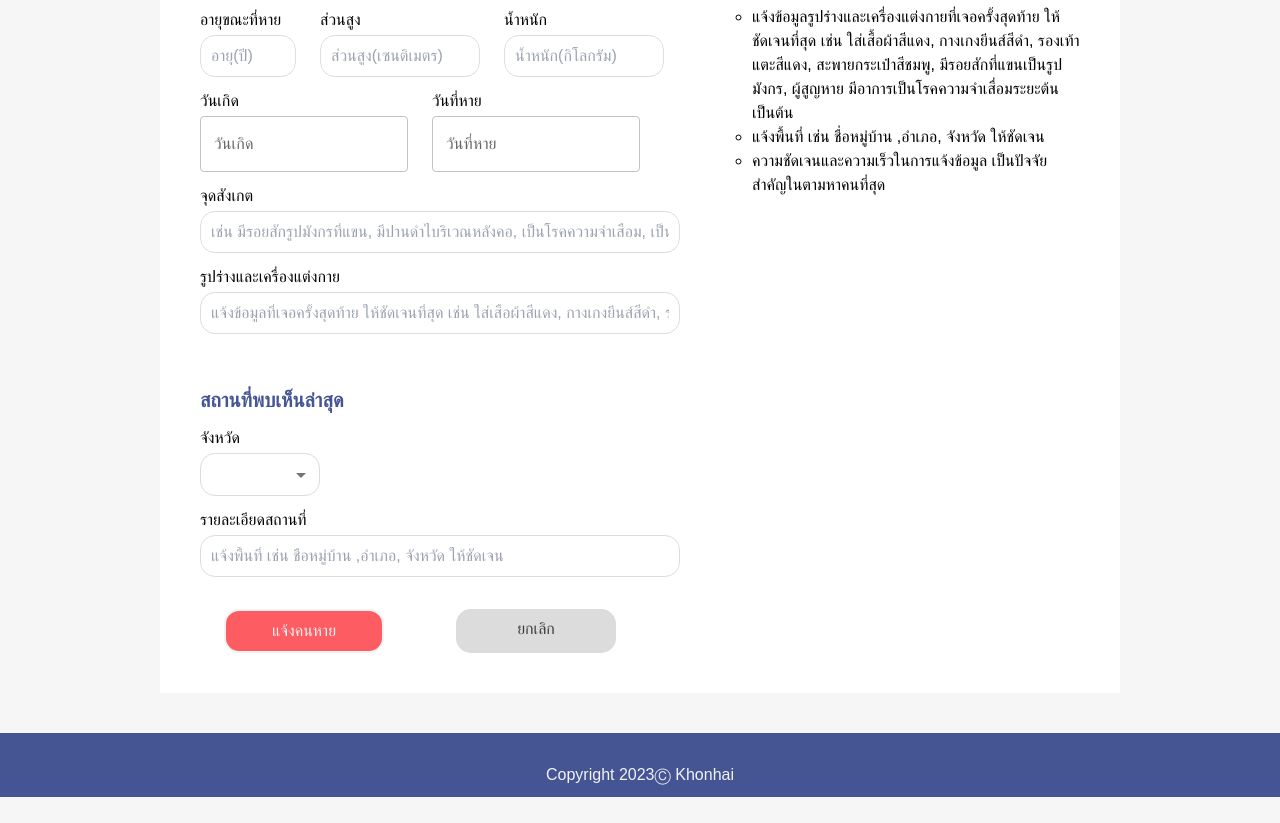
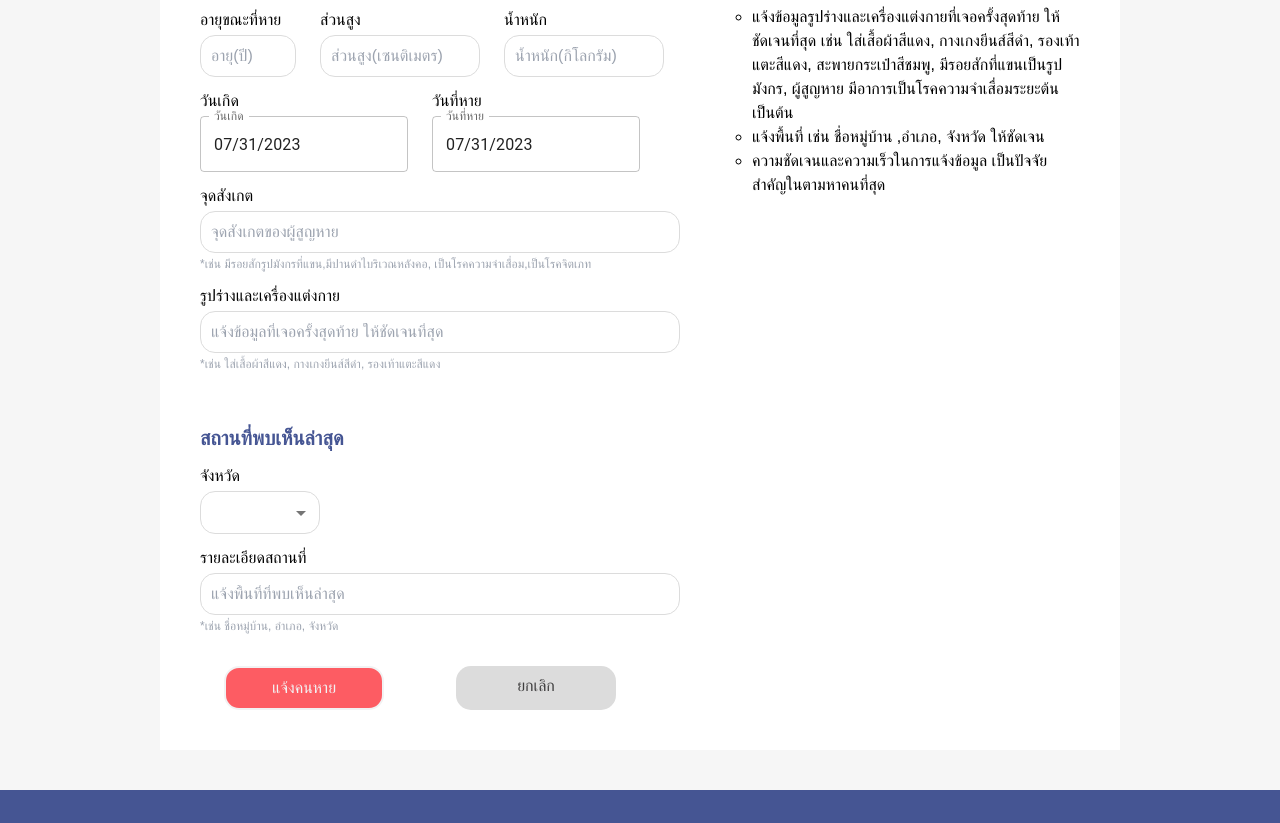
Before and after one commit to missing-people-cleverse/khonhai-fe, a React (Vite) app: page /createcontent in a window 1280 px wide. Shown: the part 499-1322 px from the top of the page. Before the commit the page ends 1296 px from the top, so only its background shows below. Built offline with nearby package versions, Linux system fonts and the light colour scheme; a web font is replaced by a local one.

Commit message:
Add help services page

```diff
--- /dev/null
+++ b/src/components/ServiceCard.tsx
@@ -0,0 +1,25 @@
+interface IService {
+  name: string;
+  link?: string;
+  phoneNumber: string;
+}
+
+const ServiceCard = (props: IService) => {
+  return (
+    <>
+      <div className="w-[15rem] h-[7rem] flex flex-col rounded-[10px] bg-bg_light_grey border-b-[3px] border-b-bg_light_grey  hover:border-b-[3px] hover:border-b-primary">
+        <a
+          href={props.link}
+          className="text-black text-center text-xl not-italic font-semibold mt-5 underline underline-offset-2 decoration-1"
+        >
+          {props.name}
+        </a>
+        <p className="text-black text-center text-base not-italic font-normal mt-2">
+          {props.phoneNumber}
+        </p>
+      </div>
+    </>
+  );
+};
+
+export default ServiceCard;
--- a/src/context/AuthProvider.tsx
+++ b/src/context/AuthProvider.tsx
@@ -71,7 +71,6 @@ const AuthProvider = ({ children }: AuthProviderProps) => {
   };
 
   const logout: IAuthContext["logout"] = async () => {
-    // TODO: revise logout function to remove user token by using post/user/logout
     try {
       const res = await fetch(`${host}/user/logout`, {
         method: "POST",
--- /dev/null
+++ b/src/data/HelpServicesData.ts
@@ -0,0 +1,26 @@
+export const serviceList = [
+  {
+    name: "มูลนิธิกระจกเงา",
+    link: "http://web.backtohome.org/index.php?width=1470&height=956",
+    phoneNumber: "080-775-2673",
+  },
+  {
+    name: "สถาบันนิติวิทยาศาสตร์ (คพศ)",
+    link: "https://www.thaimissing.go.th/",
+    phoneNumber: "0-2142-3631",
+  },
+  {
+    name: "สำนักงานตำรวจแห่งชาติ ",
+    link: "https://www.royalthaipolice.go.th/",
+    phoneNumber: "1599",
+  },
+  {
+    name: "มูลนิธิเด็ก",
+    link: "https://www.ffc.or.th/",
+    phoneNumber: "02-814-1481, 097-213-0647",
+  },
+  {
+    name: "ศูนย์ประชาบดีรับแจ้งคนหาย",
+    phoneNumber: "1300",
+  },
+];
--- a/src/pages/CreateContent.tsx
+++ b/src/pages/CreateContent.tsx
@@ -9,20 +9,31 @@ import {
 } from "../data/SelectableData";
 import { DatePicker } from "@mui/x-date-pickers";
 import { NavLink } from "react-router-dom";
+import dayjs from "dayjs";
 
 const CreateContent = () => {
   const [contentInfo, setContentInfo] = useState({
     gender: "",
     nationality: "",
     province: "",
-    dateOfBirth: "",
     lastseenDate: "",
   });
 
-  function handleChange(event: { target: { name: string; value: string } }) {
+  const [dateOfBirth, setDateOfBirth] = useState(dayjs(Date.now()));
+  const [lastseenDate, setLastseenDate] = useState(dayjs(Date.now()));
+
+  const handleChange = (event: { target: { name: string; value: string } }) => {
     const value = event.target.value;
     setContentInfo({ ...contentInfo, [event.target.name]: value });
-  }
+  };
+
+  const handleChangeDob = (value: any) => {
+    setDateOfBirth(value);
+  };
+
+  const handleChangeLastseen = (value: any) => {
+    setLastseenDate(value);
+  };
 
   return (
     <>
@@ -130,31 +141,46 @@ const CreateContent = () => {
             <section className="flex flex-row gap-6">
               <div className="form-user">
                 <label>วันเกิด</label>
-                {/* Todo add value and onchange to Date picker */}
-                <DatePicker label="วันเกิด" />
+                {/* Todo styling date picker box  */}
+                <DatePicker
+                  label="วันเกิด"
+                  value={dateOfBirth}
+                  onChange={handleChangeDob}
+                />
               </div>
               <div className="form-user">
                 <label>วันที่หาย</label>
-                <DatePicker label="วันที่หาย" />
+                <DatePicker
+                  label="วันที่หาย"
+                  value={lastseenDate}
+                  onChange={handleChangeLastseen}
+                />
               </div>
             </section>
             <div className="form-user">
               <label>จุดสังเกต</label>
               <input
                 type="text"
-                placeholder="เช่น มีรอยสักรูปมังกรที่แขน, มีปานดำไบริเวณหลังคอ, เป็นโรคความจำเสื่อม, เป็นโรคจิตเภท"
+                placeholder="จุดสังเกตของผู้สูญหาย"
                 className="inputBox-user w-[30rem]"
                 required
               />
+              <p className="text-gray-400 text-xs">
+                *เช่น มีรอยสักรูปมังกรที่แขน,มีปานดำไบริเวณหลังคอ,
+                เป็นโรคความจำเสื่อม,เป็นโรคจิตเภท
+              </p>
             </div>
             <div className="form-user">
               <label>รูปร่างและเครื่องแต่งกาย</label>
               <input
                 type="text"
-                placeholder="แจ้งข้อมูลที่เจอครั้งสุดท้าย ให้ชัดเจนที่สุด เช่น ใส่เสื้อผ้าสีแดง, กางเกงยีนส์สีดำ, รองเท้าแตะสีแดง"
+                placeholder="แจ้งข้อมูลที่เจอครั้งสุดท้าย ให้ชัดเจนที่สุด"
                 className="inputBox-user w-[30rem]"
                 required
               />
+              <p className="text-gray-400 text-xs">
+                *เช่น ใส่เสื้อผ้าสีแดง, กางเกงยีนส์สีดำ, รองเท้าแตะสีแดง
+              </p>
             </div>
             <p className="text-primary font-semibold text-xl pt-10">
               สถานที่พบเห็นล่าสุด
@@ -180,10 +206,13 @@ const CreateContent = () => {
               <label>รายละเอียดสถานที่</label>
               <input
                 type="text"
-                placeholder="แจ้งพื้นที่ เช่น ชื่อหมู่บ้าน ,อำเภอ, จังหวัด ให้ชัดเจน"
+                placeholder="แจ้งพื้นที่ที่พบเห็นล่าสุด"
                 className="inputBox-user w-[30rem]"
                 required
               />
+              <p className="text-gray-400 text-xs">
+                *เช่น ชื่อหมู่บ้าน, อำเภอ, จังหวัด
+              </p>
             </div>
             <div className="flex flex-row gap-6 justify-around pt-5">
               <div className="btn-pink w-[10rem]">
--- a/src/pages/EditContent.tsx
+++ b/src/pages/EditContent.tsx
@@ -10,6 +10,7 @@ import {
 } from "../data/SelectableData";
 import { DatePicker } from "@mui/x-date-pickers";
 import { NavLink } from "react-router-dom";
+import dayjs from "dayjs";
 
 const EditContent = () => {
   const [contentInfo, setContentInfo] = useState({
@@ -17,17 +18,27 @@ const EditContent = () => {
     nationality: "",
     province: "",
     status: "",
-    dateOfBirth: "",
-    lastseenDate: "",
   });
 
-  function handleChange(event: { target: { name: string; value: string } }) {
+  const [dateOfBirth, setDateOfBirth] = useState(dayjs(Date.now()));
+  const [lastseenDate, setLastseenDate] = useState(dayjs(Date.now()));
+
+  const handleChange = (event: { target: { name: string; value: string } }) => {
     const value = event.target.value;
     setContentInfo({ ...contentInfo, [event.target.name]: value });
-  }
+  };
+
+  const handleChangeDob = (value: any) => {
+    setDateOfBirth(value);
+  };
+
+  const handleChangeLastseen = (value: any) => {
+    setLastseenDate(value);
+  };
+
   return (
     <>
-      <PageHeader name="แก้ไขข้อมูลคนหาย" />;
+      <PageHeader name="แก้ไขข้อมูลคนหาย" />
       <div className="bg-white w-[60rem] mx-auto mt-10 mb-10">
         <p className="text-primary font-semibold text-xl px-10 pt-10">
           ข้อมูลส่วนตัวคนหาย
@@ -131,31 +142,46 @@ const EditContent = () => {
             <section className="flex flex-row gap-6">
               <div className="form-user">
                 <label>วันเกิด</label>
-                {/* Todo add value and onchange to Date picker */}
-                <DatePicker label="วันเกิด" />
+                {/* Todo styling date picker box  */}
+                <DatePicker
+                  label="วันเกิด"
+                  value={dateOfBirth}
+                  onChange={handleChangeDob}
+                />
               </div>
               <div className="form-user">
                 <label>วันที่หาย</label>
-                <DatePicker label="วันที่หาย" />
+                <DatePicker
+                  label="วันที่หาย"
+                  value={lastseenDate}
+                  onChange={handleChangeLastseen}
+                />
               </div>
             </section>
             <div className="form-user">
               <label>จุดสังเกต</label>
               <input
                 type="text"
-                placeholder="เช่น มีรอยสักรูปมังกรที่แขน, มีปานดำไบริเวณหลังคอ, เป็นโรคความจำเสื่อม, เป็นโรคจิตเภท"
+                placeholder="จุดสังเกตของผู้สูญหาย"
                 className="inputBox-user w-[30rem]"
                 required
               />
+              <p className="text-gray-400 text-xs">
+                *เช่น มีรอยสักรูปมังกรที่แขน,มีปานดำไบริเวณหลังคอ,
+                เป็นโรคความจำเสื่อม,เป็นโรคจิตเภท
+              </p>
             </div>
             <div className="form-user">
               <label>รูปร่างและเครื่องแต่งกาย</label>
               <input
                 type="text"
-                placeholder="แจ้งข้อมูลที่เจอครั้งสุดท้าย ให้ชัดเจนที่สุด เช่น ใส่เสื้อผ้าสีแดง, กางเกงยีนส์สีดำ, รองเท้าแตะสีแดง"
+                placeholder="แจ้งข้อมูลที่เจอครั้งสุดท้าย ให้ชัดเจนที่สุด"
                 className="inputBox-user w-[30rem]"
                 required
               />
+              <p className="text-gray-400 text-xs">
+                *เช่น ใส่เสื้อผ้าสีแดง, กางเกงยีนส์สีดำ, รองเท้าแตะสีแดง
+              </p>
             </div>
             <p className="text-primary font-semibold text-xl pt-7">
               สถานที่พบเห็นล่าสุด
@@ -181,10 +207,13 @@ const EditContent = () => {
               <label>รายละเอียดสถานที่</label>
               <input
                 type="text"
-                placeholder="แจ้งพื้นที่ เช่น ชื่อหมู่บ้าน ,อำเภอ, จังหวัด ให้ชัดเจน"
+                placeholder="แจ้งพื้นที่ที่พบเห็นล่าสุด"
                 className="inputBox-user w-[30rem]"
                 required
               />
+              <p className="text-gray-400 text-xs">
+                *เช่น ชื่อหมู่บ้าน, อำเภอ, จังหวัด
+              </p>
             </div>
             <p className="text-primary font-semibold text-xl pt-7">สถานะ</p>
             <div className="form-user">
```
Also changed, not shown: src/pages/HelpServices.tsx (+20 -1 lines).
